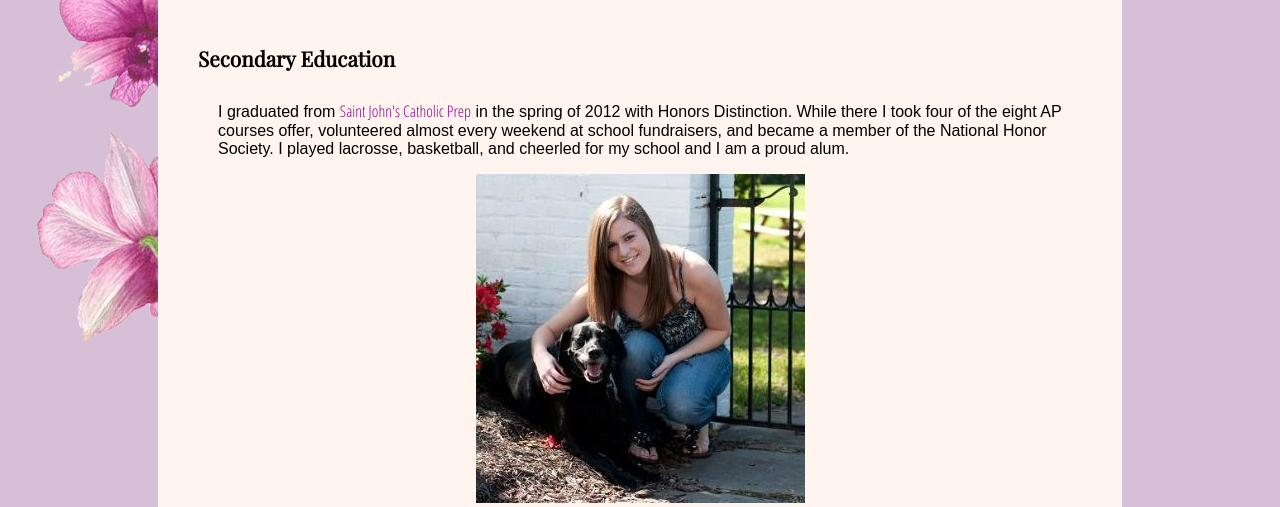
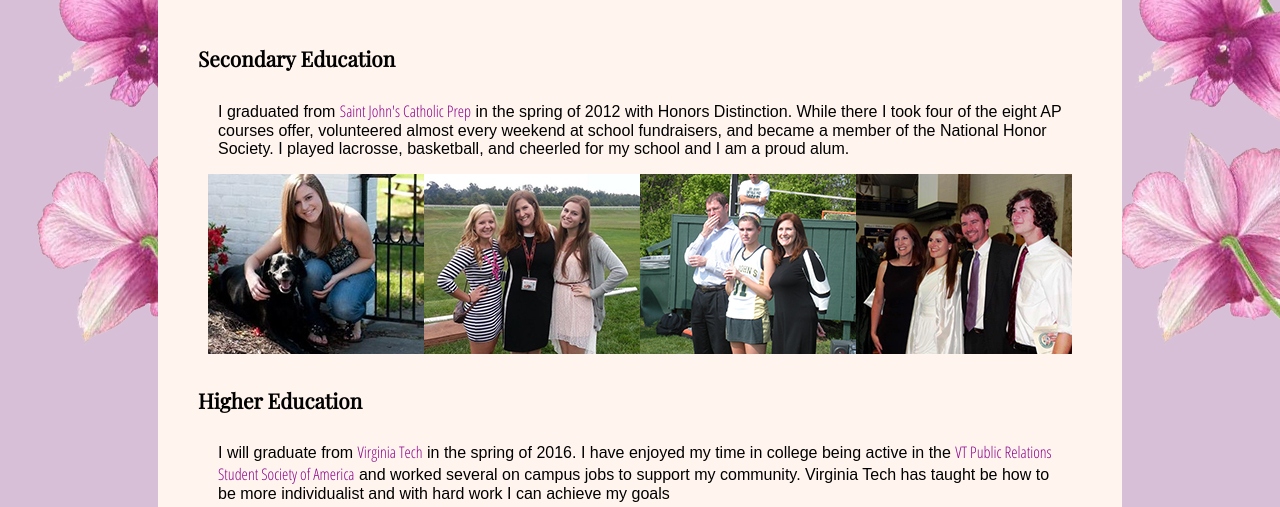
Before and after one commit to shann94/personalportfolio, a plain HTML site: page education/index.html in a window 1280 px wide. Shown: the part 254-761 px from the top of the page. Drawn offline with nearby package versions, Linux system fonts and the light colour scheme; a web font is replaced by a local one.

Commit message:
v6
picture logo changes

```diff
--- a/education/index.html
+++ b/education/index.html
@@ -18,10 +18,11 @@
 <body>
 <h4>Secondary Education</h4>
 <p>I graduated from <a href="http://saintjohnsprep.org">Saint John's Catholic Prep</a> in the spring of 2012 with Honors Distinction. While there I took four of the eight AP courses offer, volunteered almost every weekend at school fundraisers, and became a member of the National Honor Society. I played lacrosse, basketball, and cheerled for my school and I am a proud alum.</p>
-<center><img src="../me.jpg"><figcaption>Senior casual photo with my family dog, Sydney</figcaption></center>
+<center><img src="../me-1.jpg"><img src="mom.jpg"><img src="lax.jpg"><img src="grad.jpg"></center>
 
 <h4>Higher Education</h4>
 <p>I will graduate from <a href="http://vt.edu">Virginia Tech</a> in the spring of 2016. I have enjoyed my time in college being active in the <a href="http://vtprssa.weebly.com">VT Public Relations Student Society of America</a> and worked several on campus jobs to support my community. Virginia Tech has taught be how to be more individualist and with hard work I can achieve my goals</p>
+<center><img class="homepage" src="exec.jpg"/><img class="homepage" src="family.jpg"/><img class="homepage" src="ringdance.jpg"/><img class="homepage" src="hike.jpg"/></center>
 
 
 </div>
--- a/main.css
+++ b/main.css
@@ -19,9 +19,9 @@ position:relative;}
 
 
 body {
-background: #ffffff url("orchid.png")
-no-repeat top left;
-position:relative
+background: #ffffff url("orchid.png");
+background-repeat: no-repeat top left;
+background-attachment: fixed;
 }
 
 p {text-align: relative;
```
Also changed, not shown: index.html (+1 -1 lines), writingsamples/index.html (+2 -0 lines), writingsamples/proposals/index.html (+1 -1 lines), education/exec.jpg (added), education/family.jpg (added), education/grad.jpg (added), education/hike.jpg (added), education/lax.jpg (added), education/mom.jpg (added), education/ringdance.jpg (added), me-1.jpg (added), writingsamples/proposals/nih.png (added).
